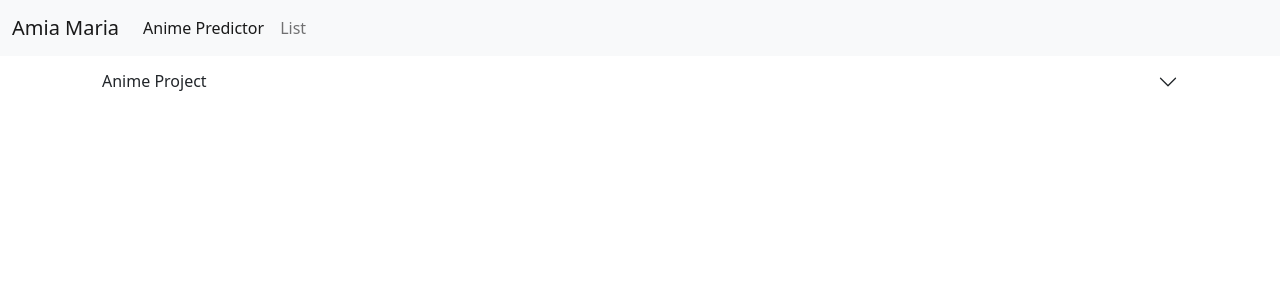
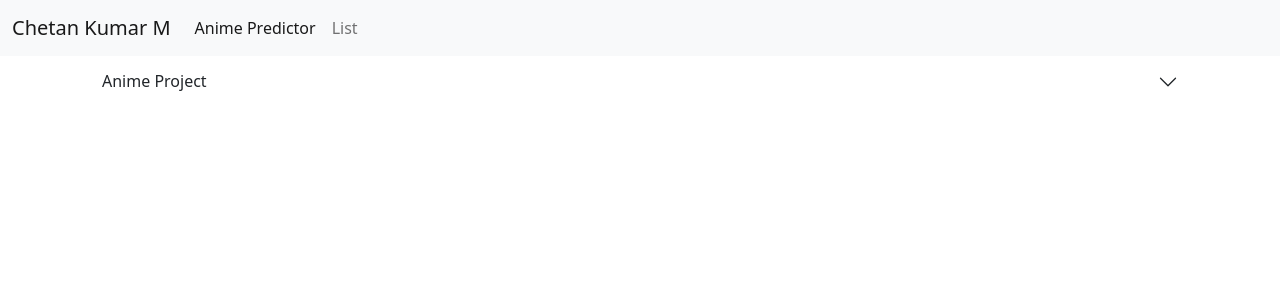
Before and after one commit to Chetankumar1530/Anime_Prediction, a Flask app: page / in a window 1280 px wide. Shown: the top 300 px of the page. Run offline with Flask 2, Linux system fonts and the light colour scheme.

Commit message:
Update base.html

```diff
--- a/templates/base.html
+++ b/templates/base.html
@@ -13,7 +13,7 @@
   <body>
     <nav class="navbar navbar-expand-lg navbar-light bg-light">
         <div class="container-fluid">
-          <a class="navbar-brand" href="/">Amia Maria</a>
+          <a class="navbar-brand" href="/">Chetan Kumar M</a>
           <button class="navbar-toggler" type="button" data-bs-toggle="collapse" data-bs-target="#navbarSupportedContent" aria-controls="navbarSupportedContent" aria-expanded="false" aria-label="Toggle navigation">
             <span class="navbar-toggler-icon"></span>
           </button>
```
